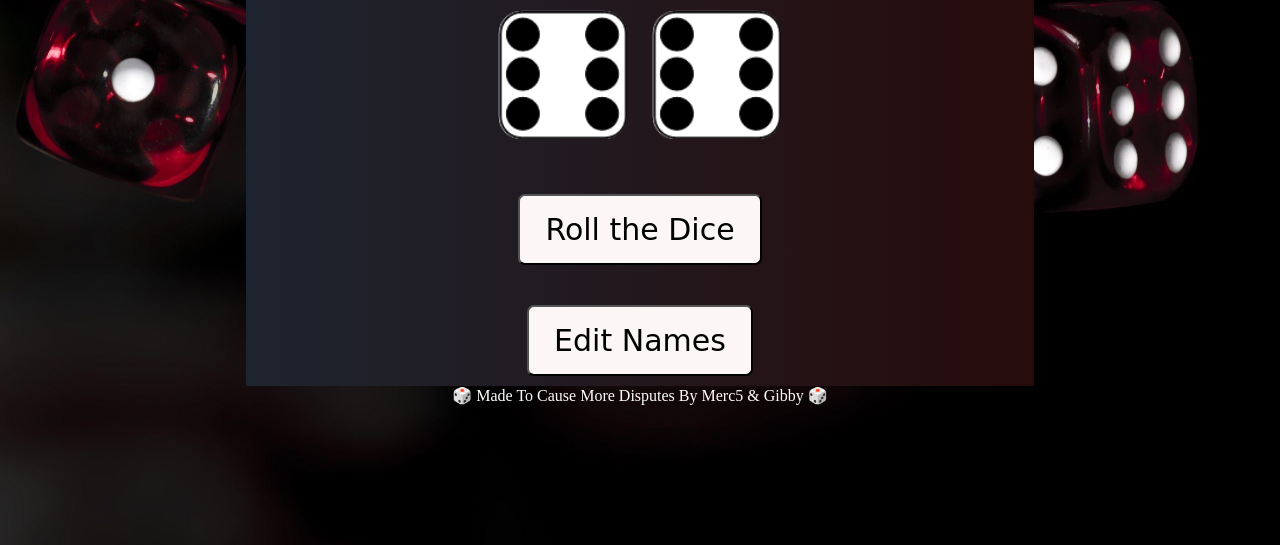
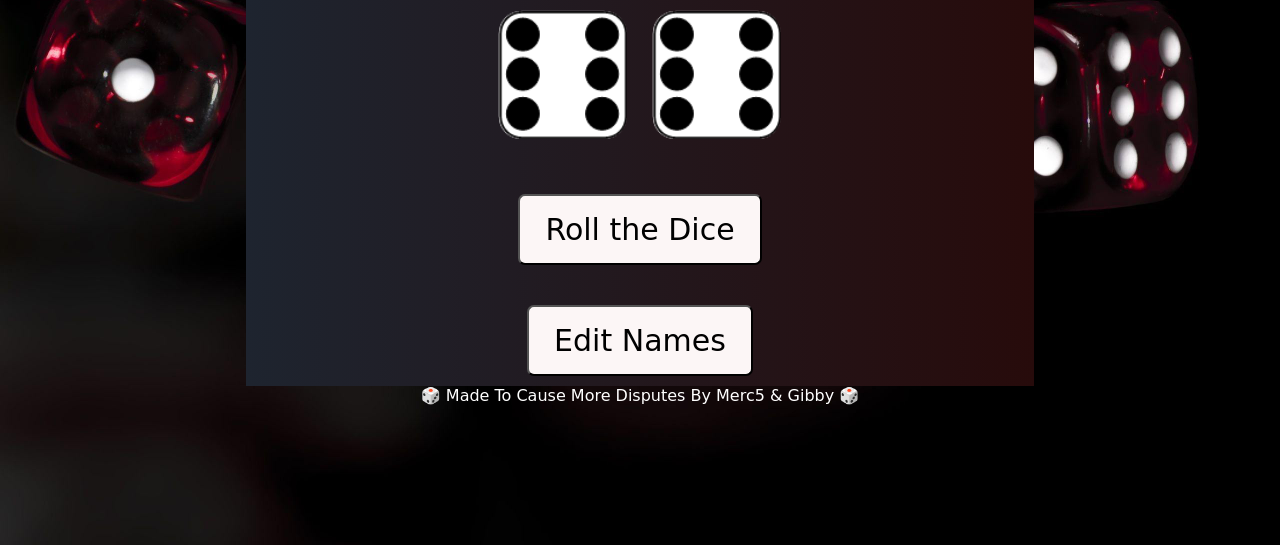
Before and after one commit to tafie187/DICE-GAME, a plain HTML site: page index.html in a window 1280 px wide. Shown: the part 255-800 px from the top of the page. Drawn offline with Linux system fonts and the light colour scheme.

Commit message:
Update style.css

```diff
--- a/style.css
+++ b/style.css
@@ -62,5 +62,5 @@ img {
 footer{
     text-align:center;
     color: #ffffff;
-    font-family:Indie Flower;
+    font-family:'Indie Flower', cursive;
 }
```
